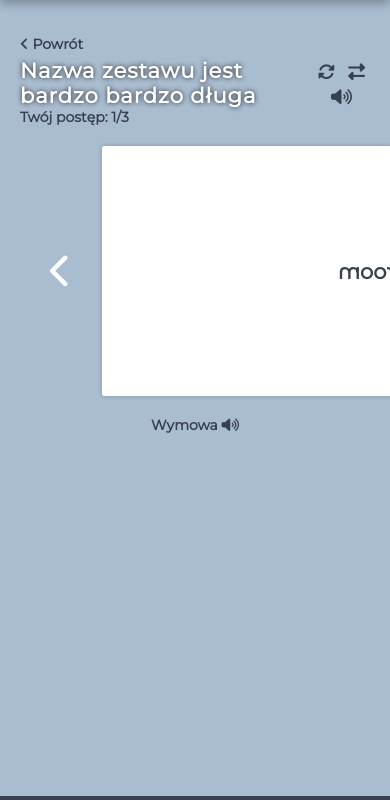
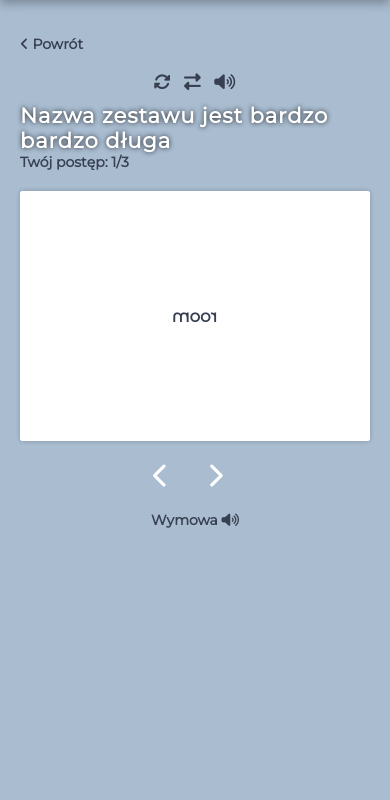
Before and after one commit to AdrianKokot/pai-cogni-linga, a PHP site: page /learnfiszkimode.html in a window 390 px wide; the page is wider, and only the part inside the window is pictured. Shown: the part 44-844 px from the top of that part. Run offline with PHP 8.4, Linux system fonts and the light colour scheme; some libraries are stand-ins or nearby versions.

Commit message:
fiszki mode rwd

```diff
--- a/css/main.css
+++ b/css/main.css
@@ -754,7 +754,7 @@ h2.smaller {
     position: absolute;
     top: 0;
     left:0;
-  width: 530px;
+  width: 100%;
   height: 250px;
   perspective: 1000px;
     cursor: pointer;
@@ -961,20 +961,41 @@ h2.learning {
     padding-left: 0;
   }
   #app-panel {
-    padding: 60px 45px;
+    padding: 60px 25px;
   }
 
   html{
     font-size: 14px;
   }
-  #login-form {
+  #login-form, #app-panel {
     min-height: calc(100vh - 44px);
+  }
+
+  h2.lowercase.learning {
+    flex-direction: column;
+  }
+  h2.lowercase.learning .learning-settings {
+    order: -1;
+    margin-right: auto;
+    padding: 10px;
   }
 }
 
 @media screen and (max-width: 600px){
   #ranking .user-prev {
     flex-basis: 100%;
+  }
+  #learn-panel .flashcards-panel {
+    flex-wrap: wrap;
+  }
+  #app-panel article .flashcards-panel > section {
+    order: -1;
+    flex-basis: 100%;
+    margin-bottom: 20px;
+  }
+  .flashcards-panel #prev, .flashcards-panel #next {
+    font-size: 2rem;
+    margin: 0 22px;
   }
 }
 
@@ -1001,6 +1022,13 @@ h2.learning {
   .flash-prev {
     min-width: auto;
   }
+  #learn-panel .flashcards-panel .flashcard {
+    font-size: 1.2rem;
+  }
+  .flashcards-panel #prev, .flashcards-panel #next {
+    font-size: 1.8rem;
+    margin: 0 12px;
+  }
 }
 
 @media screen and (max-width: 320px) {
```
